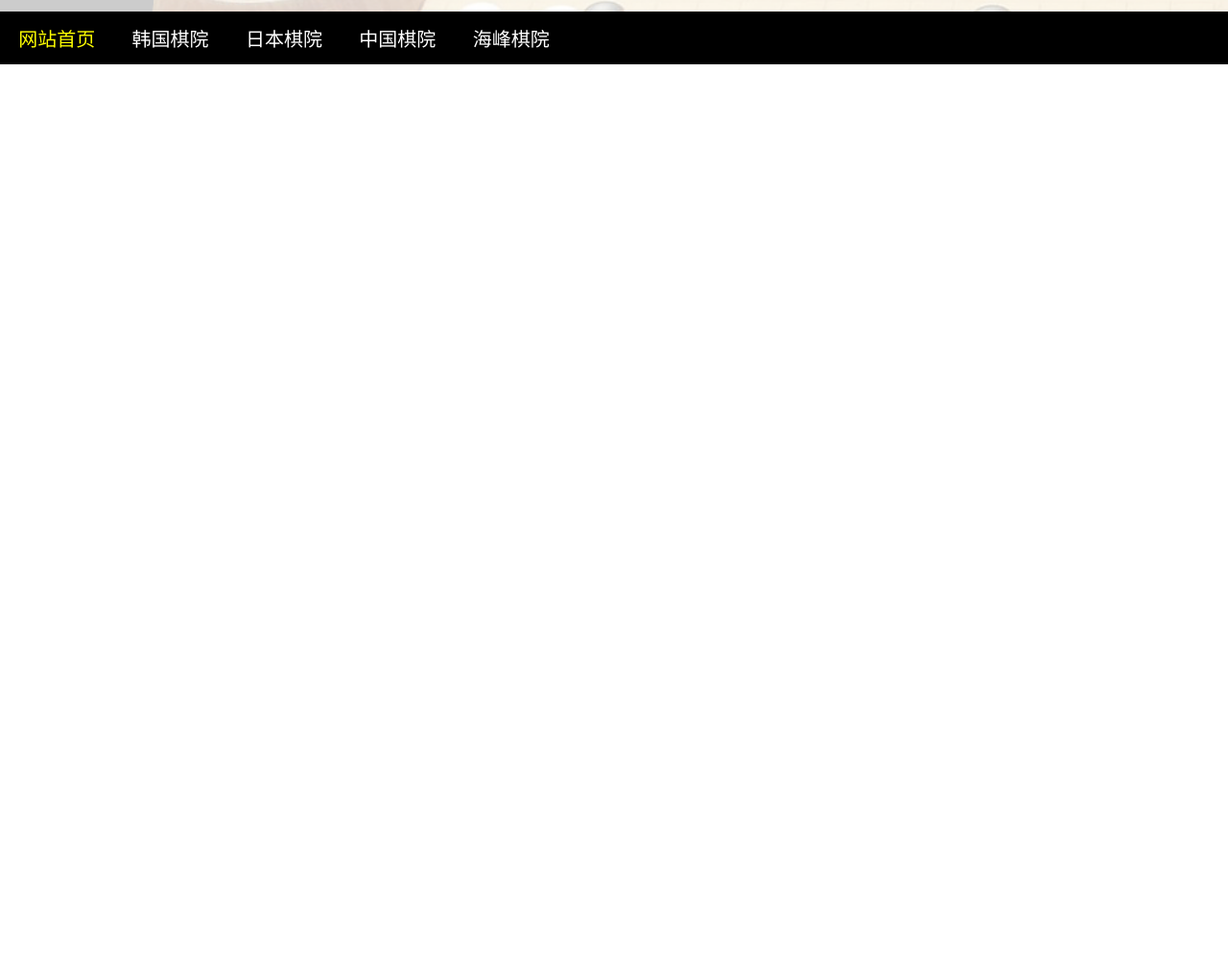
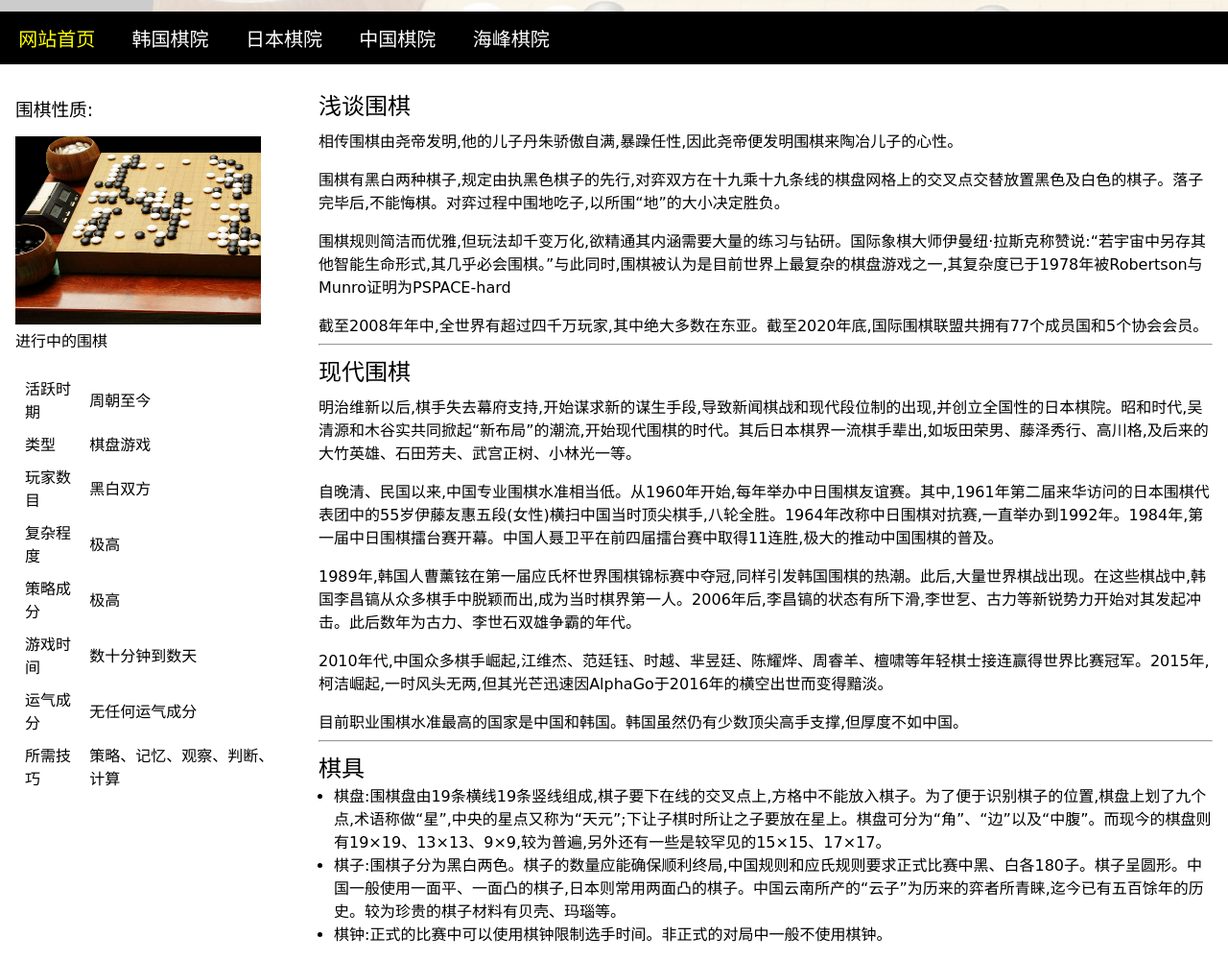
Before and after one commit to XavierWJQ/project_chesse, a plain HTML site: page index.html in a window 1280 px wide. Shown: the part 93-1093 px from the top of the page at 96% size. Before the commit the page ends 800 px from the top, so only its background shows below. Drawn offline with Linux system fonts and the light colour scheme; a web font is replaced by a local one.

Commit message:
create main page

```diff
--- a/index.html
+++ b/index.html
@@ -18,7 +18,7 @@
       <div class="top">
         <h1>围棋资讯网</h1>
         <h3>
-          围棋是一种策略棋类，使用格状棋盘及黑白二色棋子进行对弈。起源于中国，中国古时有“弈”、“碁”、“手谈”等多种称谓，属琴棋书画四艺。
+          围棋是一种策略棋类,使用格状棋盘及黑白二色棋子进行对弈。起源于中国,中国古时有“弈”、“碁”、“手谈”等多种称谓,属琴棋书画四艺。
         </h3>
       </div>
       <nav>
@@ -31,6 +31,93 @@
         </ul>
       </nav>
     </header>
-    <main></main>
+    <main>
+      <section class="left">
+        <h3>围棋性质:</h3>
+        <figure>
+          <img src="./images/go-equipment.png" alt="围棋用具" />
+          <figcaption>进行中的围棋</figcaption>
+        </figure>
+        <table>
+          <tr>
+            <td>活跃时期</td>
+            <td>周朝至今</td>
+          </tr>
+          <tr>
+            <td>类型</td>
+            <td>棋盘游戏</td>
+          </tr>
+          <tr>
+            <td>玩家数目</td>
+            <td>黑白双方</td>
+          </tr>
+          <tr>
+            <td>复杂程度</td>
+            <td>极高</td>
+          </tr>
+          <tr>
+            <td>策略成分</td>
+            <td>极高</td>
+          </tr>
+          <tr>
+            <td>游戏时间</td>
+            <td>数十分钟到数天</td>
+          </tr>
+          <tr>
+            <td>运气成分</td>
+            <td>无任何运气成分</td>
+          </tr>
+          <tr>
+            <td>所需技巧</td>
+            <td>策略、记忆、观察、判断、计算</td>
+          </tr>
+        </table>
+      </section>
+      <section class="right">
+        <h3>浅谈围棋</h3>
+        <p>
+          相传围棋由尧帝发明,他的儿子丹朱骄傲自满,暴躁任性,因此尧帝便发明围棋来陶冶儿子的心性。
+        </p>
+        <p>
+          围棋有黑白两种棋子,规定由执黑色棋子的先行,对弈双方在十九乘十九条线的棋盘网格上的交叉点交替放置黑色及白色的棋子。落子完毕后,不能悔棋。对弈过程中围地吃子,以所围“地”的大小决定胜负。
+        </p>
+        <p>
+          围棋规则简洁而优雅,但玩法却千变万化,欲精通其内涵需要大量的练习与钻研。国际象棋大师伊曼纽·拉斯克称赞说:“若宇宙中另存其他智能生命形式,其几乎必会围棋。”与此同时,围棋被认为是目前世界上最复杂的棋盘游戏之一,其复杂度已于1978年被Robertson与Munro证明为PSPACE-hard
+        </p>
+        <p>
+          截至2008年年中,全世界有超过四千万玩家,其中绝大多数在东亚。截至2020年底,国际围棋联盟共拥有77个成员国和5个协会会员。
+        </p>
+        <hr />
+        <h3>现代围棋</h3>
+        <p>
+          明治维新以后,棋手失去幕府支持,开始谋求新的谋生手段,导致新闻棋战和现代段位制的出现,并创立全国性的日本棋院。昭和时代,吴清源和木谷实共同掀起“新布局”的潮流,开始现代围棋的时代。其后日本棋界一流棋手辈出,如坂田荣男、藤泽秀行、高川格,及后来的大竹英雄、石田芳夫、武宫正树、小林光一等。
+        </p>
+        <p>
+          自晚清、民国以来,中国专业围棋水准相当低。从1960年开始,每年举办中日围棋友谊赛。其中,1961年第二届来华访问的日本围棋代表团中的55岁伊藤友惠五段(女性)横扫中国当时顶尖棋手,八轮全胜。1964年改称中日围棋对抗赛,一直举办到1992年。1984年,第一届中日围棋擂台赛开幕。中国人聂卫平在前四届擂台赛中取得11连胜,极大的推动中国围棋的普及。
+        </p>
+        <p>
+          1989年,韩国人曹薰铉在第一届应氏杯世界围棋锦标赛中夺冠,同样引发韩国围棋的热潮。此后,大量世界棋战出现。在这些棋战中,韩国李昌镐从众多棋手中脱颖而出,成为当时棋界第一人。2006年后,李昌镐的状态有所下滑,李世乭、古力等新锐势力开始对其发起冲击。此后数年为古力、李世石双雄争霸的年代。
+        </p>
+        <p>
+          2010年代,中国众多棋手崛起,江维杰、范廷钰、时越、芈昱廷、陈耀烨、周睿羊、檀啸等年轻棋士接连赢得世界比赛冠军。2015年,柯洁崛起,一时风头无两,但其光芒迅速因AlphaGo于2016年的横空出世而变得黯淡。
+        </p>
+        <p>
+          目前职业围棋水准最高的国家是中国和韩国。韩国虽然仍有少数顶尖高手支撑,但厚度不如中国。
+        </p>
+        <hr />
+        <h3>棋具</h3>
+        <ul>
+          <li>
+            棋盘:围棋盘由19条横线19条竖线组成,棋子要下在线的交叉点上,方格中不能放入棋子。为了便于识别棋子的位置,棋盘上划了九个点,术语称做“星”,中央的星点又称为“天元”;下让子棋时所让之子要放在星上。棋盘可分为“角”、“边”以及“中腹”。而现今的棋盘则有19×19、13×13、9×9,较为普遍,另外还有一些是较罕见的15×15、17×17。
+          </li>
+          <li>
+            棋子:围棋子分为黑白两色。棋子的数量应能确保顺利终局,中国规则和应氏规则要求正式比赛中黑、白各180子。棋子呈圆形。中国一般使用一面平、一面凸的棋子,日本则常用两面凸的棋子。中国云南所产的“云子”为历来的弈者所青睐,迄今已有五百馀年的历史。较为珍贵的棋子材料有贝壳、玛瑙等。
+          </li>
+          <li>
+            棋钟:正式的比赛中可以使用棋钟限制选手时间。非正式的对局中一般不使用棋钟。
+          </li>
+        </ul>
+      </section>
+    </main>
   </body>
 </html>
--- a/style.css
+++ b/style.css
@@ -50,3 +50,52 @@ header nav ul li a {
 header nav ul li a:hover {
   color: yellow;
 }
+
+main {
+  display: flex;
+  flex-wrap: wrap;
+}
+
+main section {
+  padding: 1rem;
+}
+
+section.left {
+  flex: 1 1 200px;
+}
+
+section.left h3 {
+  margin-bottom: 1rem;
+  margin-top: 1rem;
+}
+
+section.left table {
+  margin-top: 1rem;
+}
+
+section.left table,
+tr,
+td {
+  padding: 0.25rem;
+}
+
+section.left img {
+  width: 90%;
+}
+
+section.right {
+  flex: 4 1 500px;
+}
+
+section.right h3 {
+  font-size: 1.5rem;
+  padding-top: 0.5rem;
+}
+
+p {
+  padding: 0.5rem 0rem;
+}
+
+section.right ul {
+  margin-left: 1rem;
+}
```
